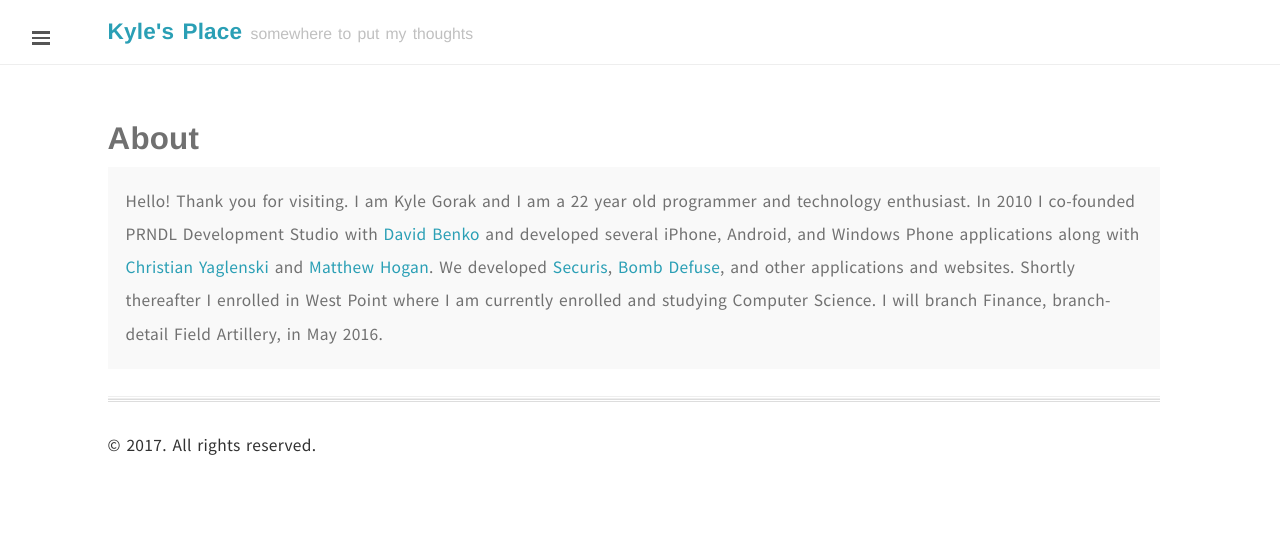
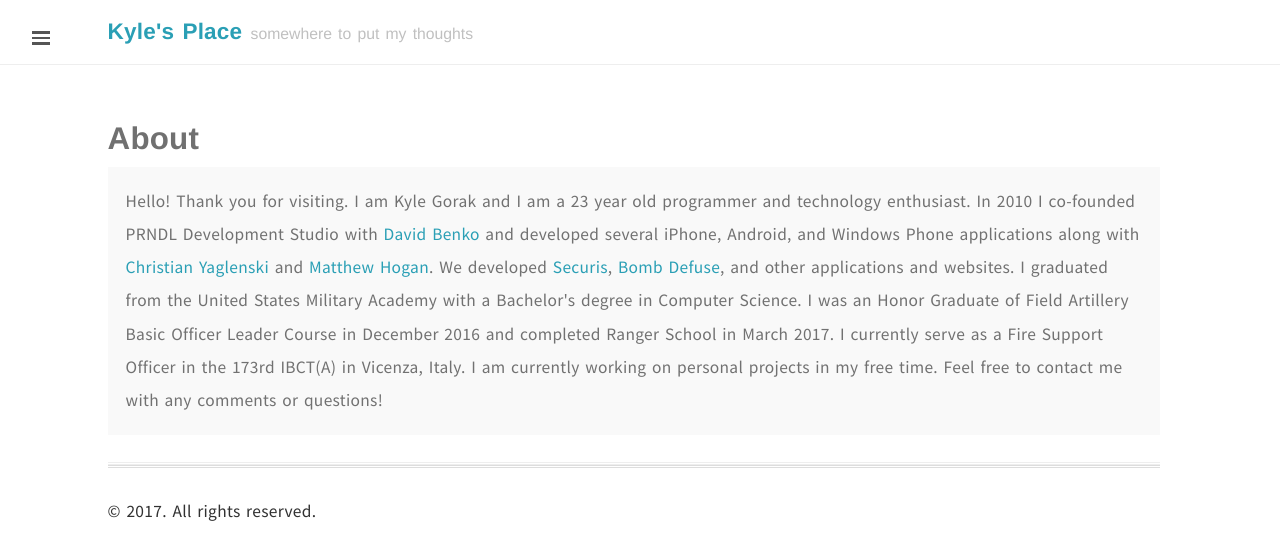
Before and after one commit to gorhack/gorhack.github.io, a Jekyll site: the page built from about.md, in a window 1280 px wide. Shown: the top 560 px of the page. Built offline with Jekyll 4.4.1, drawn with Linux system fonts in a browser that asks for light colours.

Commit message:
updated About me section

```diff
--- a/about.md
+++ b/about.md
@@ -5,7 +5,9 @@ title: About
 
 <p class="message">
 
-Hello! Thank you for visiting. I am Kyle Gorak and I am a 22 year old programmer and technology enthusiast. In 2010 I co-founded PRNDL Development Studio with <a href="http://davidbenko.me">David Benko</a> and developed several iPhone, Android, and Windows Phone applications along with <a href="https://www.linkedin.com/in/cyaglenski">Christian Yaglenski</a> and <a href="https://www.linkedin.com/profile/view?id=156808511">Matthew Hogan</a>. We developed <a href="https://itunes.apple.com/us/app/securis/id392732678?mt=8">Securis</a>, <a href="https://play.google.com/store/apps/details?id=com.prndl.bombdefuse&amp;hl=en">Bomb Defuse</a>, and other applications and websites. Shortly thereafter I enrolled in West Point where I am currently enrolled and studying Computer Science. I will branch Finance, branch-detail Field Artillery, in May 2016.
+Hello! Thank you for visiting. I am Kyle Gorak and I am a 23 year old programmer and technology enthusiast. In 2010 I co-founded PRNDL Development Studio with <a href="http://davidbenko.me">David Benko</a> and developed several iPhone, Android, and Windows Phone applications along with <a href="https://www.linkedin.com/in/cyaglenski">Christian Yaglenski</a> and <a href="https://www.linkedin.com/profile/view?id=156808511">Matthew Hogan</a>. We developed <a href="https://itunes.apple.com/us/app/securis/id392732678?mt=8">Securis</a>, <a href="https://play.google.com/store/apps/details?id=com.prndl.bombdefuse&amp;hl=en">Bomb Defuse</a>, and other applications and websites. I graduated from the United States Military Academy with a Bachelor's degree in Computer Science. I was an Honor Graduate of Field Artillery Basic Officer Leader Course in December 2016 and completed Ranger School in March 2017. I currently serve as a Fire Support Officer in the 173rd IBCT(A) in Vicenza, Italy.
+
+I am currently working on personal projects in my free time. Feel free to contact me with any comments or questions!
 
 </p>
 
```
